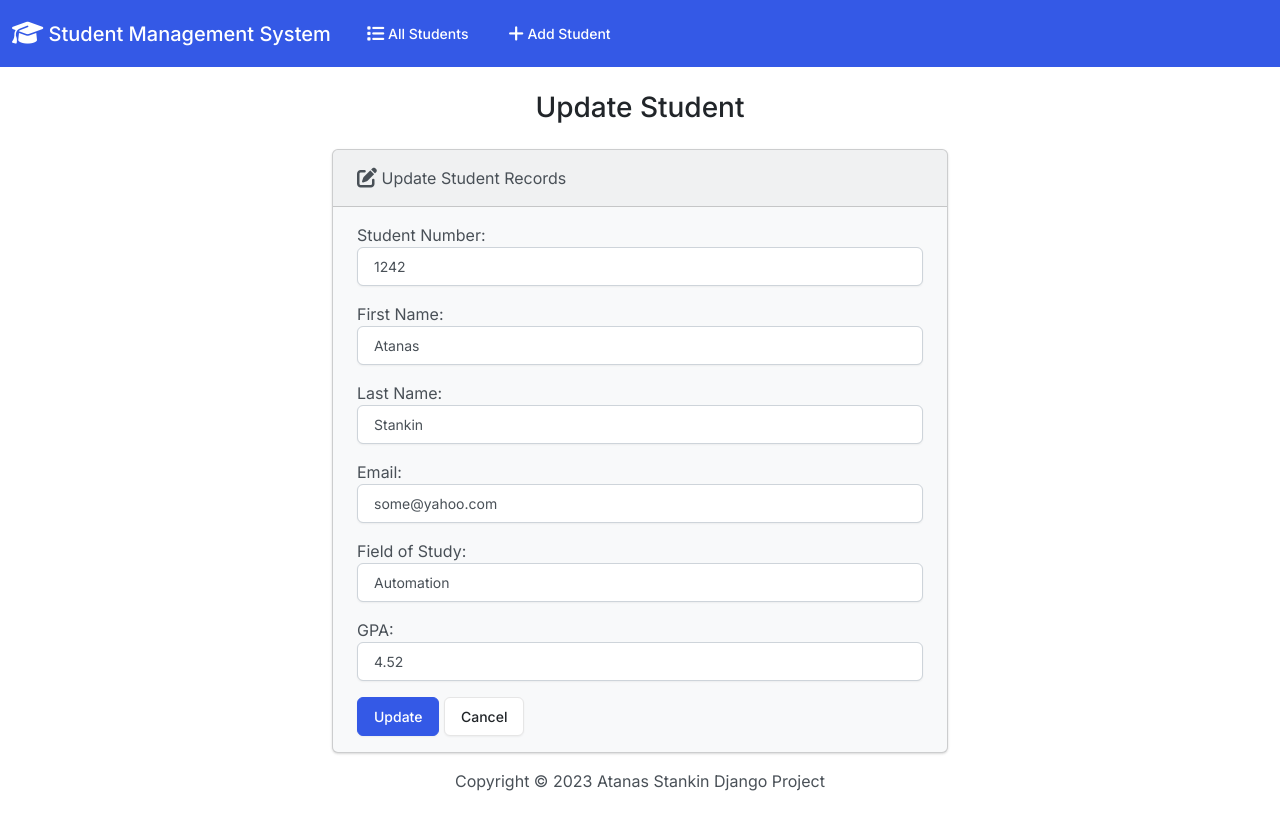
After one commit to astankin/DjangoProject, a Django app: page /edit/1/ in a window 1280 px wide. The commit adds this page. Run offline with Django 4.2, Linux system fonts and the light colour scheme; data comes from the database, SQL or seed files in the repository; both versions use the stored data as it was after the commit; some libraries are stand-ins or nearby versions.

Commit message:
Add Edit function

```diff
--- /dev/null
+++ b/student-management-system/django_project/students/templates/students/edit.html
@@ -0,0 +1,30 @@
+{% extends "students/base.html" %}
+
+{% block body %}
+    <h3 class="text-center m-4">Update Student</h3>
+    {% if success %}
+    <div class="alert alert-success" role="alert">
+    The new student updated successfully.
+        <a href="{% url 'index' %}" class="alert-link">Go to Home Page.</a>
+    </div>
+    {% else %}
+        <div class="row justify-content-center">
+            <div class="col-6">
+                <div class="card bg-light mb-3" style="max-width: 200rem;">
+                  <div class="card-header">
+                    <i class="fa-solid fa-pen-to-square fa-lg"></i> Update Student Records
+                  </div>
+                  <div class="card-body">
+                      <form action="" method="POST">
+                          {% csrf_token %}
+                          {{ form.as_p }}
+                          <button type="submit" class="btn btn-primary">Update</button>
+                          <a href="{% url 'index' %}" class="btn btn-secondary">Cancel</a>
+                      </form>
+                  </div>
+            </div>
+            </div>
+        </div>
+    {% endif %}
+
+{% endblock %}
--- a/student-management-system/django_project/students/templates/students/index.html
+++ b/student-management-system/django_project/students/templates/students/index.html
@@ -65,6 +65,9 @@
                                                 </div>
                                               </div>
                                             </div>
+                                            <a class="btn btn-warning me-1" href="{% url 'edit' student.id %}">
+                                              <i class="fa-solid fa-pen-to-square fa-lg"></i>
+                                            </a>
                                             </td>
                                          </tr>
                                         {% endfor %}
--- a/student-management-system/django_project/students/urls.py
+++ b/student-management-system/django_project/students/urls.py
@@ -4,5 +4,6 @@ from . import views
 urlpatterns = [
     path('', views.index, name='index'),
     path('<int:id>', views.view_student, name='view_student'),
-    path('add', views.add, name='add'),
+    path('add/', views.add, name='add'),
+    path('edit/<int:id>/', views.edit, name='edit'),
 ]
--- a/student-management-system/django_project/students/views.py
+++ b/student-management-system/django_project/students/views.py
@@ -46,3 +46,21 @@ def add(request):
         return render(request, 'students/add.html', {
             'form': StudentForm()
         })
+
+
+def edit(request, id):
+  if request.method == 'POST':
+    student = Student.objects.get(pk=id)
+    form = StudentForm(request.POST, instance=student)
+    if form.is_valid():
+      form.save()
+      return render(request, 'students/edit.html', {
+        'form': form,
+        'success': True
+      })
+  else:
+    student = Student.objects.get(pk=id)
+    form = StudentForm(instance=student)
+  return render(request, 'students/edit.html', {
+    'form': form
+  })
```
Also changed, not shown: student-management-system/django_project/db.sqlite3. Lines whose indentation alone changed are shown as unchanged.
